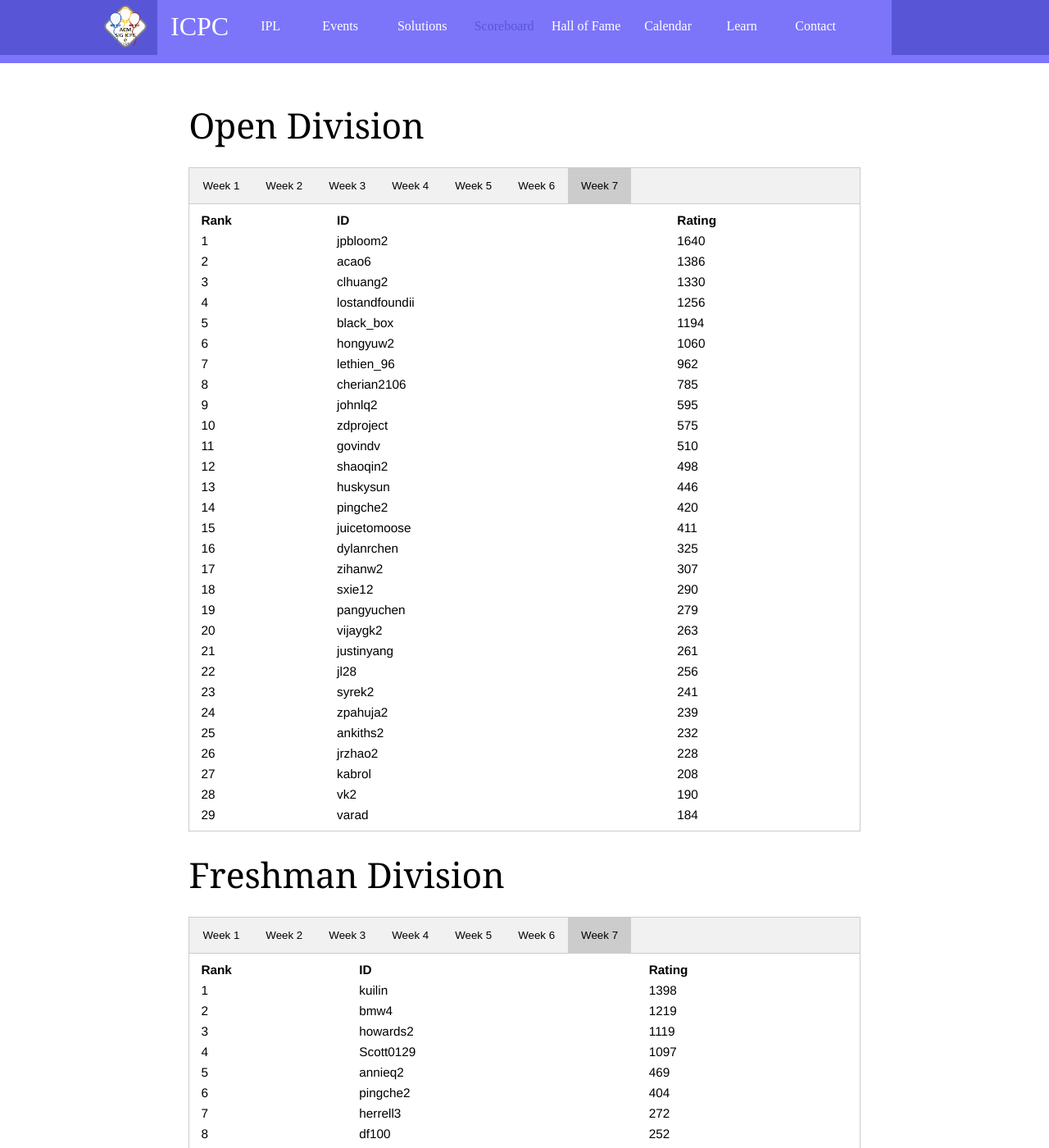
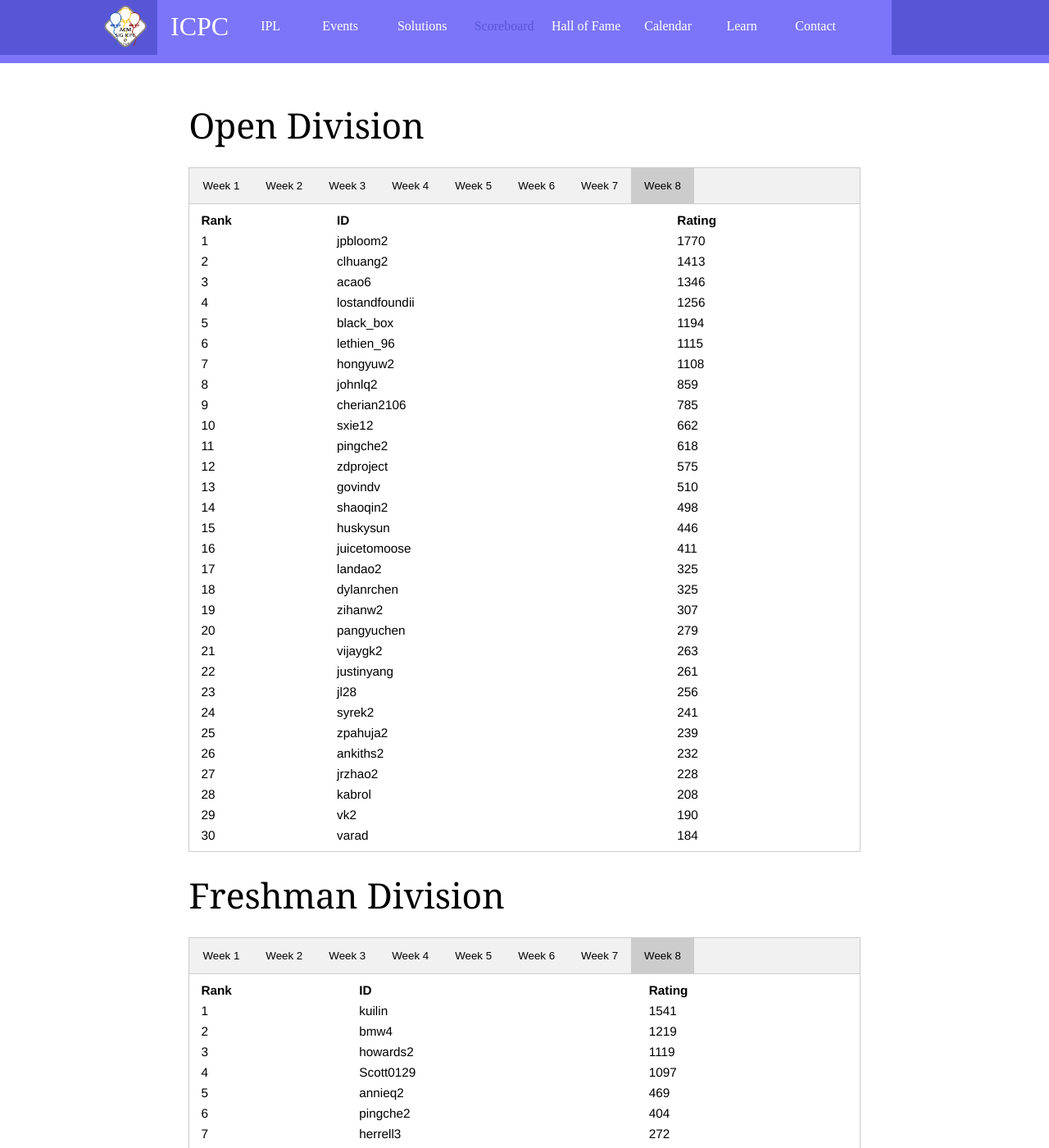
Before and after one commit to acm-uiuc/icpc-website, a Jekyll site: the page built from scoreboard.html, in a window 1280 px wide and 1400 px high. Shown: the whole window at 82% size. Built offline with Jekyll 4.4.1, drawn with Linux system fonts in a browser that asks for light colours; nearby versions of some CDN libraries; some web fonts are replaced.

Commit message:
scoreboard update

```diff
--- a/scoreboard.html
+++ b/scoreboard.html
@@ -48,6 +48,12 @@
         id="open_week7"
     >
         Week 7
+    </button>
+    <button class="open_tablinks"
+        onclick="displayScoreboard(event, 'open_w8')"
+        id="open_week8"
+    >
+        Week 8
     </button>
 </div>
 
@@ -888,6 +894,166 @@
 </table>
 </div>
 
+<div id='open_w8' class='open_tabcontent'>
+<table style="width:100%">
+<tr>
+	<th>Rank</th>
+	<th>ID</th>
+	<th>Rating</th>
+</tr>
+<tr>
+	<td> 1 </td>
+	<td> jpbloom2 </td>
+	<td> 1770 </td>
+</tr>
+<tr>
+	<td> 2 </td>
+	<td> clhuang2 </td>
+	<td> 1413 </td>
+</tr>
+<tr>
+	<td> 3 </td>
+	<td> acao6 </td>
+	<td> 1346 </td>
+</tr>
+<tr>
+	<td> 4 </td>
+	<td> lostandfoundii </td>
+	<td> 1256 </td>
+</tr>
+<tr>
+	<td> 5 </td>
+	<td> black_box </td>
+	<td> 1194 </td>
+</tr>
+<tr>
+	<td> 6 </td>
+	<td> lethien_96 </td>
+	<td> 1115 </td>
+</tr>
+<tr>
+	<td> 7 </td>
+	<td> hongyuw2 </td>
+	<td> 1108 </td>
+</tr>
+<tr>
+	<td> 8 </td>
+	<td> johnlq2 </td>
+	<td> 859 </td>
+</tr>
+<tr>
+	<td> 9 </td>
+	<td> cherian2106 </td>
+	<td> 785 </td>
+</tr>
+<tr>
+	<td> 10 </td>
+	<td> sxie12 </td>
+	<td> 662 </td>
+</tr>
+<tr>
+	<td> 11 </td>
+	<td> pingche2 </td>
+	<td> 618 </td>
+</tr>
+<tr>
+	<td> 12 </td>
+	<td> zdproject </td>
+	<td> 575 </td>
+</tr>
+<tr>
+	<td> 13 </td>
+	<td> govindv </td>
+	<td> 510 </td>
+</tr>
+<tr>
+	<td> 14 </td>
+	<td> shaoqin2 </td>
+	<td> 498 </td>
+</tr>
+<tr>
+	<td> 15 </td>
+	<td> huskysun </td>
+	<td> 446 </td>
+</tr>
+<tr>
+	<td> 16 </td>
+	<td> juicetomoose </td>
+	<td> 411 </td>
+</tr>
+<tr>
+	<td> 17 </td>
+	<td> landao2 </td>
+	<td> 325 </td>
+</tr>
+<tr>
+	<td> 18 </td>
+	<td> dylanrchen </td>
+	<td> 325 </td>
+</tr>
+<tr>
+	<td> 19 </td>
+	<td> zihanw2 </td>
+	<td> 307 </td>
+</tr>
+<tr>
+	<td> 20 </td>
+	<td> pangyuchen </td>
+	<td> 279 </td>
+</tr>
+<tr>
+	<td> 21 </td>
+	<td> vijaygk2 </td>
+	<td> 263 </td>
+</tr>
+<tr>
+	<td> 22 </td>
+	<td> justinyang </td>
+	<td> 261 </td>
+</tr>
+<tr>
+	<td> 23 </td>
+	<td> jl28 </td>
+	<td> 256 </td>
+</tr>
+<tr>
+	<td> 24 </td>
+	<td> syrek2 </td>
+	<td> 241 </td>
+</tr>
+<tr>
+	<td> 25 </td>
+	<td> zpahuja2 </td>
+	<td> 239 </td>
+</tr>
+<tr>
+	<td> 26 </td>
+	<td> ankiths2 </td>
+	<td> 232 </td>
+</tr>
+<tr>
+	<td> 27 </td>
+	<td> jrzhao2 </td>
+	<td> 228 </td>
+</tr>
+<tr>
+	<td> 28 </td>
+	<td> kabrol </td>
+	<td> 208 </td>
+</tr>
+<tr>
+	<td> 29 </td>
+	<td> vk2 </td>
+	<td> 190 </td>
+</tr>
+<tr>
+	<td> 30 </td>
+	<td> varad </td>
+	<td> 184 </td>
+</tr>
+</table>
+</div>
+
 <br>
 <h1 class="title">Freshman Division</h1>
 <br>
@@ -934,6 +1100,12 @@
         id="freshman_week7"
     >
         Week 7
+    </button>
+    <button class="freshman_tablinks"
+        onclick="displayScoreboard(event, 'freshman_w8')"
+        id="freshman_week8"
+    >
+        Week 8
     </button>
 </div>
 
@@ -1274,6 +1446,61 @@
 </table>
 </div>
 
+<div id='freshman_w8' class='freshman_tabcontent'>
+<table style="width:100%">
+<tr>
+	<th>Rank</th>
+	<th>ID</th>
+	<th>Rating</th>
+</tr>
+<tr>
+	<td> 1 </td>
+	<td> kuilin </td>
+	<td> 1541 </td>
+</tr>
+<tr>
+	<td> 2 </td>
+	<td> bmw4 </td>
+	<td> 1219 </td>
+</tr>
+<tr>
+	<td> 3 </td>
+	<td> howards2 </td>
+	<td> 1119 </td>
+</tr>
+<tr>
+	<td> 4 </td>
+	<td> Scott0129 </td>
+	<td> 1097 </td>
+</tr>
+<tr>
+	<td> 5 </td>
+	<td> annieq2 </td>
+	<td> 469 </td>
+</tr>
+<tr>
+	<td> 6 </td>
+	<td> pingche2 </td>
+	<td> 404 </td>
+</tr>
+<tr>
+	<td> 7 </td>
+	<td> herrell3 </td>
+	<td> 272 </td>
+</tr>
+<tr>
+	<td> 8 </td>
+	<td> df100 </td>
+	<td> 252 </td>
+</tr>
+<tr>
+	<td> 9 </td>
+	<td> kjew2 </td>
+	<td> 204 </td>
+</tr>
+</table>
+</div>
+
 <script>
 function displayScoreboard(evt, weekNum) {
     // Declare all variables
```
Also changed, not shown: other parts of scoreboard.html (+2 -2 lines).
